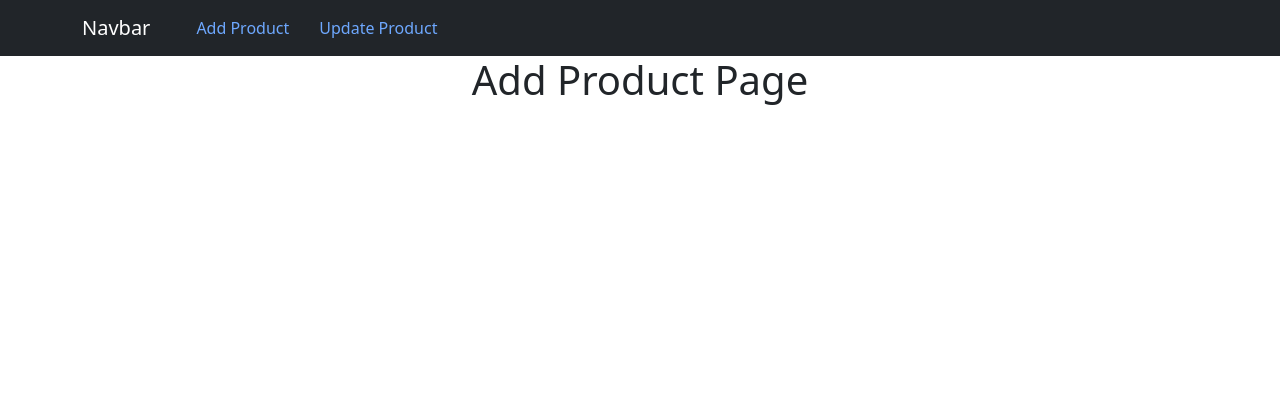
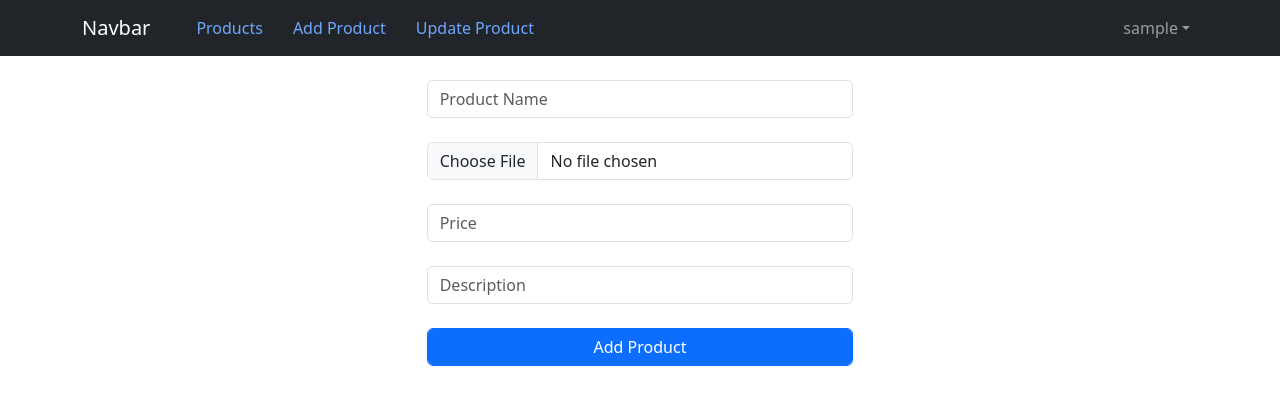
Before and after one commit to ArafatCMT/ecomm-dahboard, a React (Create React App) app: page /addProduct in a window 1280 px wide. Shown: the top 404 px of the page. Built offline with nearby package versions, Linux system fonts and the light colour scheme; sample sign-in values are in the browser's storage.

Commit message:
product add api integrate

```diff
--- a/src/App.js
+++ b/src/App.js
@@ -1,17 +1,18 @@
 import './App.css';
-import Header from './Components/Header';
 import { BrowserRouter as Router, Route, Routes } from 'react-router-dom'
 import Login from './Components/Login'
 import Register from './Components/Register'
 import AddProduct from './Components/AddProduct'
 import UpdateProduct from './Components/UpdateProduct'
 import Protected from './Components/Protected';
+import ProductList from './ProductList';
 
 function App() {
   return (
     <div className="App">
       <Router>
         <Routes>
+          <Route path='/' element={<Protected Cmp={ProductList} />}></Route>
           <Route path='/addProduct' element={<Protected Cmp={AddProduct} />}></Route>
           <Route path='/updateProduct' element={<Protected Cmp={UpdateProduct} />}></Route>
           <Route path='/login' element={<Login />}></Route>
--- a/src/Components/AddProduct.js
+++ b/src/Components/AddProduct.js
@@ -1,9 +1,58 @@
 import Header from "./Header";
+import {useState} from 'react'
+
+
 function AddProduct(){
+    const [name, setName] = useState("")
+    const [img, setImg] = useState("")
+    const [price, setPrice] = useState("")
+    const [description, setDescription] = useState("")
+
+    const submit = async (e) => {
+        e.preventDefault();
+
+        const formData = new FormData();
+        formData.append("name", name);
+        formData.append("price", price);
+        formData.append("description", description);
+        formData.append("img", img); // Image file
+
+
+
+        try {
+            const response = await fetch("http://127.0.0.1:8000/api/product/", {
+                method: "POST",
+                body: formData, // FormData directly pathhachi
+            });
+
+            if (!response.ok) {
+                throw new Error("Failed to upload product");
+            }
+
+            const data = await response.json();
+            // alert("Product Added Successfully!");
+            console.log("Product Added Successfully!",data);
+        } catch (error) {
+            console.error("Error uploading product:", error);
+        }
+    };
+
     return(
         <div>
             <Header />
-            <h1>Add Product Page</h1>
+            <div className="col-sm-4 mx-auto">
+            <form className="mt-4" onSubmit={submit}>
+                    <input type="text"  onChange={(e)=>setName(e.target.value)} className="form-control" placeholder="Product Name" />
+                    <br />
+                    <input type="file"  onChange={(e)=>setImg(e.target.files[0])} className="form-control" placeholder="Image" />
+                    <br />
+                    <input type="text" onChange={(e)=>setPrice(e.target.value)} className="form-control" placeholder="Price" />
+                    <br />
+                    <input type="text" onChange={(e)=>setDescription(e.target.value)} className="form-control" placeholder="Description" />
+                    <br />
+                    <button className="form-control btn btn-primary">Add Product</button>
+                </form>
+            </div>
         </div>
     )
 }
--- a/src/Components/Header.js
+++ b/src/Components/Header.js
@@ -1,7 +1,14 @@
-import { Navbar, Nav, Container } from "react-bootstrap"
-import { Link } from "react-router-dom";
+import { Navbar, Nav, Container, NavDropdown } from "react-bootstrap"
+import { Link, useNavigate } from "react-router-dom";
 
 function Header() {
+    const navigate = useNavigate()
+    const User = JSON.parse(localStorage.getItem("user-info"))
+    // console.log(User.username)
+    function Logout() {
+        localStorage.clear()
+        navigate('/login')
+    }
     return (
         <div>
             <Navbar bg="dark" data-bs-theme="dark">
@@ -11,6 +18,7 @@ function Header() {
                         {
                             localStorage.getItem("user-info") ?
                                 <>
+                                    <Link to="/">Products</Link>
                                     <Link to="/addProduct">Add Product</Link>
                                     <Link to="/updateProduct">Update Product</Link>
                                 </>
@@ -22,6 +30,16 @@ function Header() {
                         }
 
                     </Nav>
+                    {
+                        localStorage.getItem("user-info") ?
+                            <Nav>
+                                <NavDropdown title={User.username}>
+                                    <NavDropdown.Item>Profile</NavDropdown.Item>
+                                    <NavDropdown.Item onClick={Logout}>Logout</NavDropdown.Item>
+                                </NavDropdown>
+                            </Nav>
+                            : null
+                    }
                 </Container>
             </Navbar>
         </div>
--- /dev/null
+++ b/src/ProductList.js
@@ -0,0 +1,11 @@
+import Header from "./Components/Header"
+
+function ProductList(){
+    return(
+        <div>
+            <Header/>
+            <h1>Product List</h1>
+        </div>
+    )
+}
+export default ProductList;
```
